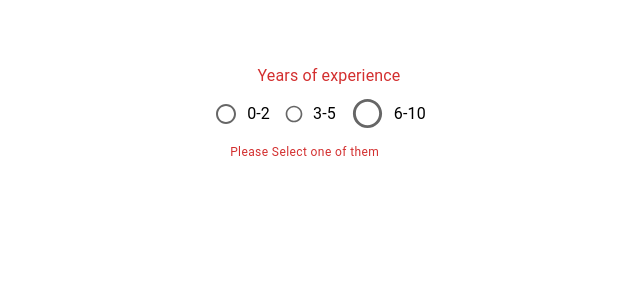
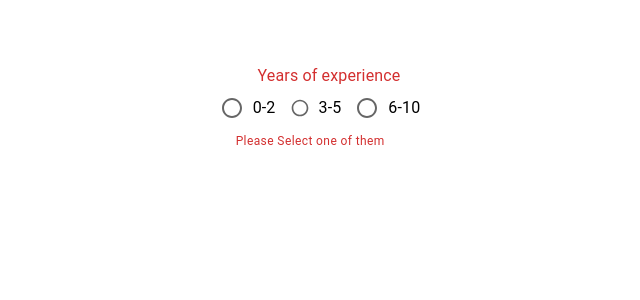
Before and after one commit to jeus0630/react-mui-demo, a React (Vite) app: page / in a window 1280 px wide. Shown: the top 300 px of the page, without its empty margins (311-951 px from the left). Built offline with nearby package versions, Linux system fonts and the light colour scheme.

Commit message:
Radio button size type error

```diff
--- a/src/components/MuiRadioButton.tsx
+++ b/src/components/MuiRadioButton.tsx
@@ -19,7 +19,7 @@ export default function MuiRadioButton(){
                 <RadioGroup name='job-experience-group' aria-labelledby='job-experience-group-label' value={value} onChange={handleChange} row>
                     <FormControlLabel control={<Radio size='medium' color='warning'></Radio>} label='0-2' value='0-2'></FormControlLabel>
                     <FormControlLabel control={<Radio size='small'></Radio>} label='3-5' value='3-5'></FormControlLabel>
-                    <FormControlLabel control={<Radio size='large'></Radio>} label='6-10' value='6-10'></FormControlLabel>
+                    <FormControlLabel control={<Radio></Radio>} label='6-10' value='6-10'></FormControlLabel>
                 </RadioGroup>
                 {
                     !value &&
```
